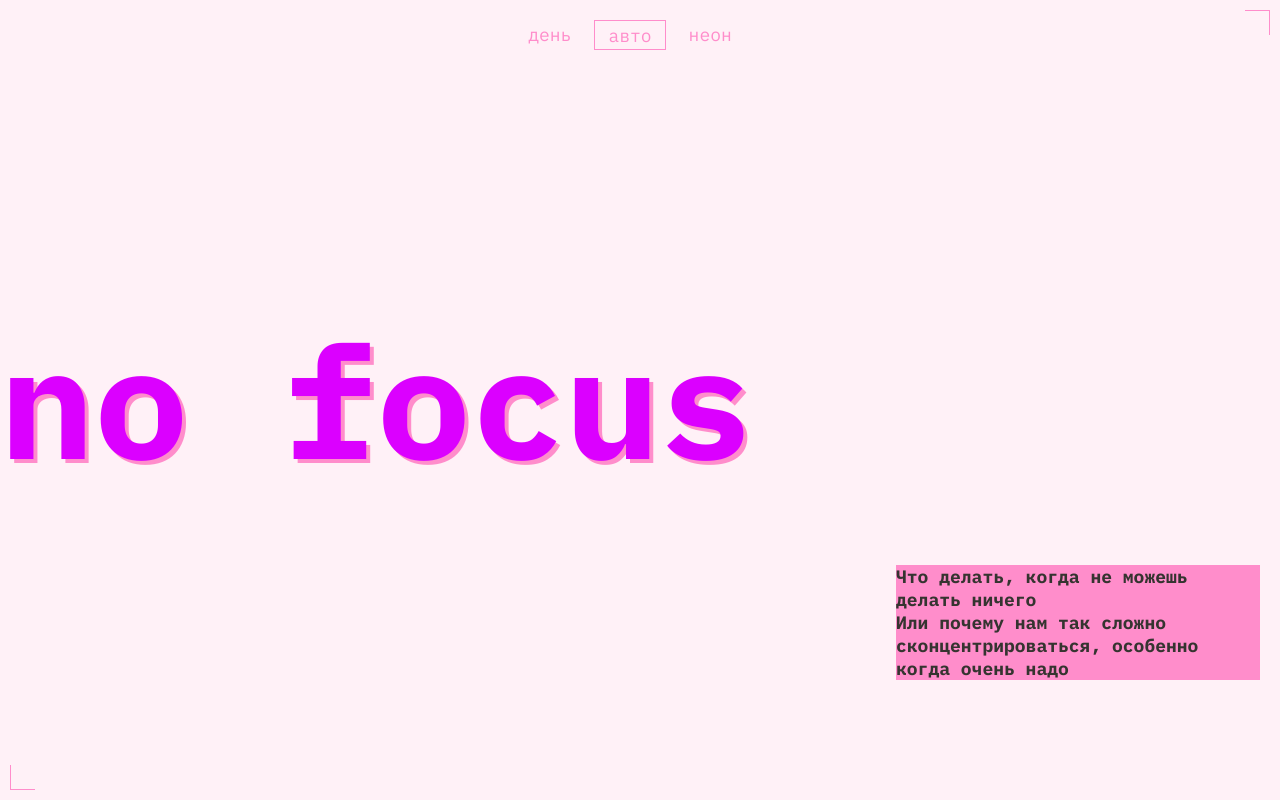
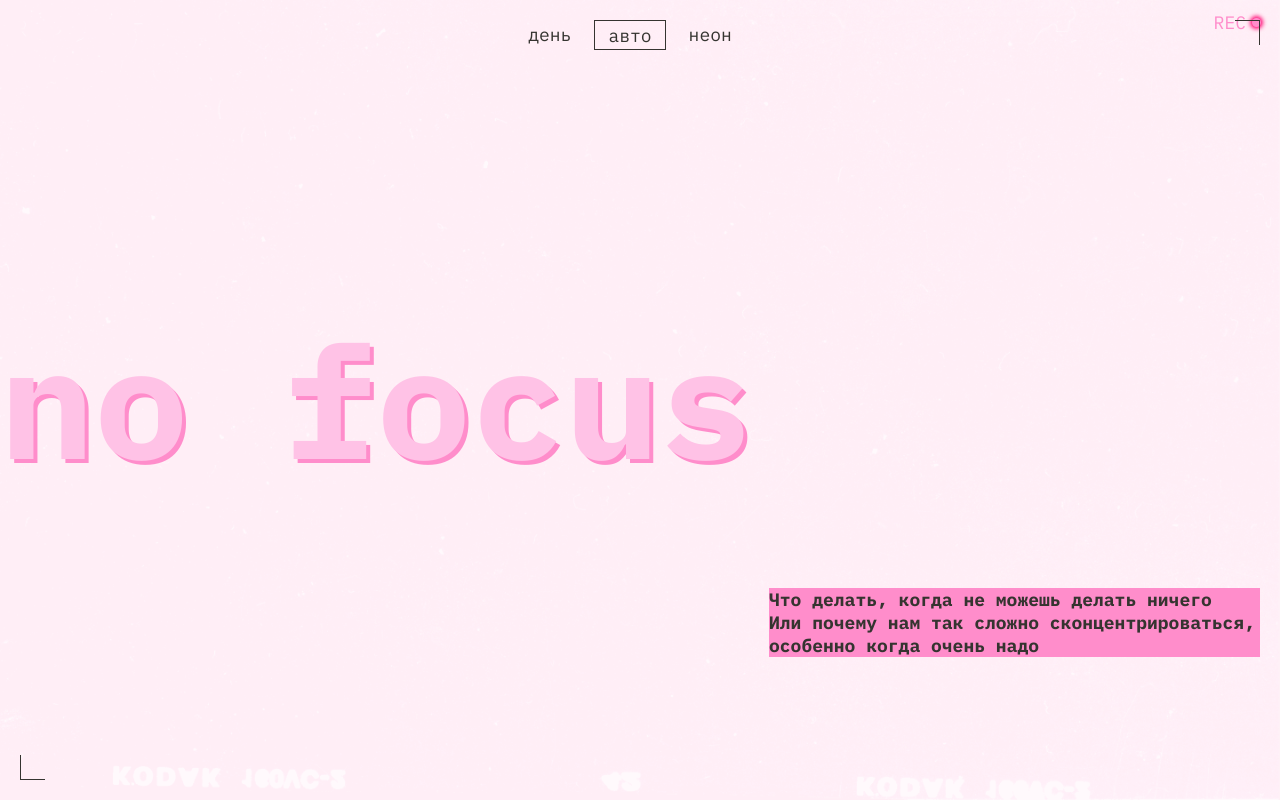
Before and after one commit to krucheus/slozhno-sosredotochitsya-fd, a plain HTML site: page index.html in a window 1280 px wide. Shown: the top 800 px of the page. Drawn offline with Linux system fonts and the light colour scheme.

Commit message:
добавил вторую тему и обновил переменные

```diff
--- a/index.html
+++ b/index.html
@@ -45,9 +45,9 @@
           </li>
         </ul>
       </nav>
-      <!-- <span class="header__element" aria-hidden="true">REC</span> -->
+      <span class="header__rec" aria-hidden="true">REC</span>
       <h1 class="header__title title">no focus</h1>
-      <div class="header__text title-decor">
+      <div class="header__text-group title-decor">
         <p class="header__text">
           Что делать, когда не можешь делать ничего
         </p>
@@ -57,7 +57,7 @@
       </div>
     </header>
     <main class="main">
-      <section class="hard section__content">
+      <section class="section__content section-why">
         <h2 class="section__content-title">Почему сосредоточиться так сложно</h2>
         <div class="cards">
           <article class="card">
@@ -75,9 +75,9 @@
           </article>
         </div>
       </section>
-      <section class="reasons">
+      <section class="section__content section-reasons">
         <h2 class="section__content-title reasons-title">Что снижает концентрацию внимания?</h2>
-        <div class="reasons-cards">
+        <div class="cards reasons-cards">
           <article class="card">
             <h3 class="card-title title-decor">Многозадачность</h3>
             <p class="card-text">Как концентрация может снижаться из-за… концентрации? Любая стрессовая ситуация (и резко меняющийся мир в целом) заставляет наш мозг постоянно «сканировать» окружающую среду на предмет опасности. Например, читать новости вместо работы. Но быть собранными всё время — невозможно. Концентрация — мышца, и она может не выдержать, если не давать ей отдохнуть.</p>
@@ -92,7 +92,7 @@
           </article>
         </div>
       </section>
-      <section class="advices section__content">
+      <section class="section__content section-advices">
         <h2 class="section__content-title">Как концентрироваться лучше, чем золотая рыбка (то есть дольше трёх секунд)</h2>
         <div class="section__content-main-text">
           <h3 class="section__content-subtitle title-decor">5 простых (на самом деле не очень) советов</h3>
--- a/styles/light.css
+++ b/styles/light.css
@@ -1,29 +1,24 @@
-/*
-  Специально для светлой темы при наличии класса.
-  Здесь окажутся стили, которые нужно переопределить принудительно,
-  переключая тему
-*/
+:root.theme-light {
+  --bg-color: #fff1f7;
+  --bg-image: url("../images/cover-image-light.png");
+  --accent-color: #ff8dcb;
+  --header-title-color: #ffc2e6;
+  --section-title-color: #353430;
+  --text-title-color: #353430;
+  --section-text-color: #353430;
+  --border-color: #353430;
 
-:root.theme-light {
-  --accent-color: #ff8dcb;
-  --section-text-color: #353430;
-  --bg-color: #fff1f7;
-  --title-text-color: #353430;
-  /* сохраните этот селектор в приведённом виде.
-    Так стили написанные ниже будут иметь больший вес,
-    чем стили в медиазапросе предпочтений пользователя
-  */
-}
-
-.page {
-  background-image: none;
 }
 
 @media (prefers-color-scheme: light) {
   :root {
+    --bg-color: #fff1f7;
+    --bg-image: url("../images/cover-image-light.png");
     --accent-color: #ff8dcb;
+    --header-title-color: #ffc2e6;
+    --section-title-color: #353430;
+    --text-title-color: #353430;
     --section-text-color: #353430;
-    --bg-color: #fff1f7;
-    --title-text-color: #353430;
+    --border-color: #353430;
   }
 }
--- a/styles/style.css
+++ b/styles/style.css
@@ -25,8 +25,8 @@
   left: 10px;
   block-size: 25px;
   inline-size: 25px;
-  border-block-end: 1px solid var(--accent-color);
-  border-inline-start: 1px solid var(--accent-color);
+  border-block-end: 1px solid var(--border-color);
+  border-inline-start: 1px solid var(--border-color);
 }
 
 .decorated-zone::after {
@@ -36,8 +36,35 @@
   right: 10px;
   block-size: 25px;
   inline-size: 25px;
-  border-block-start: 1px solid var(--accent-color);
-  border-inline-end: 1px solid var(--accent-color);
+  border-block-start: 1px solid var(--border-color);
+  border-inline-end: 1px solid var(--border-color);
+}
+
+.header__rec {
+  position: absolute;
+  top: 10px;
+  right: 19px;
+  color: var(--accent-color);
+  font-family: var(--main-font-family);
+  font-size: var(--main-font-size);
+  line-height: 25px;
+  padding-right: 15px;
+}
+
+.header__rec::after {
+  content: "";
+  position: absolute;
+  top: 8px;
+  right: 0;
+  border-radius: 50%;
+  block-size: 9px;
+  inline-size: 9px;
+  background-color: var(--accent-color);
+  box-shadow: 0px 0px 4px 2px #FF0070;
+}
+
+.theme-light .header__rec {
+  display: none;
 }
 
 .header__theme-menu-list {
@@ -54,7 +81,7 @@
   font-family: var(--main-font-family);
   padding: 1.5px 13px;
   line-height: 25px;
-  color: var(--accent-color);
+  color: var(--section-title-color);
 }
 
 .header__theme-menu-button:hover {
@@ -62,13 +89,13 @@
 }
 
 .header__theme-menu-button_active {
-  border: 1px solid var(--accent-color);
+  border: 1px solid var(--border-color);
   pointer-events: none;
 }
 
 .header__theme-menu-button:focus-visible {
   outline: none;
-  border-bottom: 1px solid var(--accent-color);
+  border-bottom: 1px solid var(--border-color);
 }
 
 .header__title {
@@ -77,10 +104,15 @@
 }
 
 .title {
-  color: #db00ff;
+  color: var(--header-title-color);
   font-size: clamp(7.25rem, 7.0115rem + 1.0178vw, 7.5rem);
   line-height: 82.5%;
   font-family: var(--main-font-family);
+}
+
+.header__text-group {
+  display: flex;
+  flex-direction: column;
 }
 
 .header__text {
@@ -91,7 +123,7 @@
 
 .title-decor {
   background-color: var(--accent-color);
-  color: var(--title-text-color);
+  color: var(--text-title-color);
 }
 
 .main {
@@ -106,7 +138,7 @@
 }
 
 .section__content-title {
-  color: var(--accent-color);
+  color: var(--section-title-color);
   font-family: var(--main-font-family);
   font-size: var(--main-font-size);
 }
@@ -118,6 +150,7 @@
 
 .card {
   display: grid;
+  grid-template-rows: min-content 1fr;
   gap: 10px;
 }
 
@@ -146,7 +179,7 @@
   font-weight: 700;
   font-size: var(--main-font-size);
   line-height: var(--main-line-height);
-  color: #000028;
+  color: var(--text-title-color);
 }
 
 .card-title-advice {
@@ -163,7 +196,7 @@
 }
 
 .card-text-link:hover {
-  text-decoration: underline;
+  border-bottom: 1px solid var(--section-text-color);
 }
 
 .card-text-link:focus {
@@ -211,6 +244,21 @@
     max-width: 364px;
   }
 
+  .decorated-zone::before {
+    bottom: 20px;
+    left: 20px;
+  }
+
+  .decorated-zone::after {
+    top: 20px;
+    right: 20px;
+  }
+
+  /* .header__rec {
+    top: 20px;
+    right: 33px;
+  } */
+
   .main {
     padding: 20px;
     gap: 80px;
@@ -230,14 +278,12 @@
     grid-column-end: 3;
   }
 
-  .reasons {
+  .section-reasons {
     display: flex;
-    flex-direction: column;
-    gap: 20px;
-  }
+    flex-direction: column;  }
 
   .reasons-title {
-    inline-size: calc(100% / 4);
+    inline-size: calc(100% / 3 - 40px);
   }
 
   .section__gallery {
@@ -282,6 +328,10 @@
     justify-self: center;
   }
 
+  .section__content {
+    column-gap: 10px;
+  }
+
   .header__theme-menu-list {
     flex-direction: row;
   }
@@ -290,8 +340,12 @@
     font-size: clamp(7.5rem, 0.5625rem + 14.4531vw, 9.8125rem);
   }
 
+  .footer__title {
+    font-size: clamp(7.5rem, 0.5625rem + 14.4531vw, 9.8125rem);
+  }
+
   .header__text {
-    /* inline-size: 50; */
+    max-width: 491px;
   }
 
   .reasons-cards {
--- a/styles/variables.css
+++ b/styles/variables.css
@@ -1,9 +1,13 @@
 :root {
   --bg-image: url(../images/cover-image-dark.png);
+  --bg-color: #000028;
   --accent-color: #ff0070;
+  --header-title-color: #db00ff;
+  --section-title-color: #ff0070;
+  --text-title-color: #000028;
   --section-text-color: #f1b2ce;
-  --title-text-color: #000028;
-  --bg-color: #000028;
+  --border-color: #ff0070;
+
   --main-font-family: 'IBM Plex mono', sans-serif;
   --main-font-size: 18px;
   --main-line-height: 23.4px;
```
Also changed, not shown: 1 other file.
